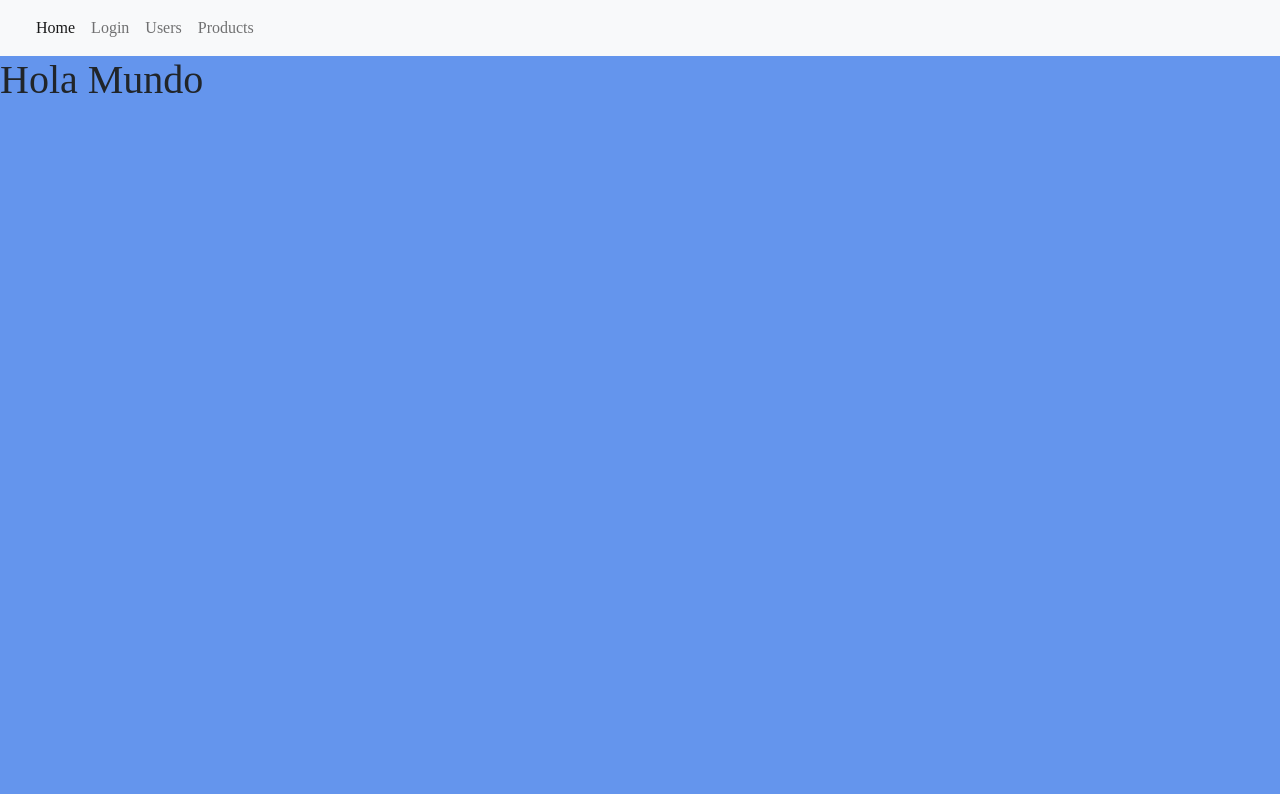
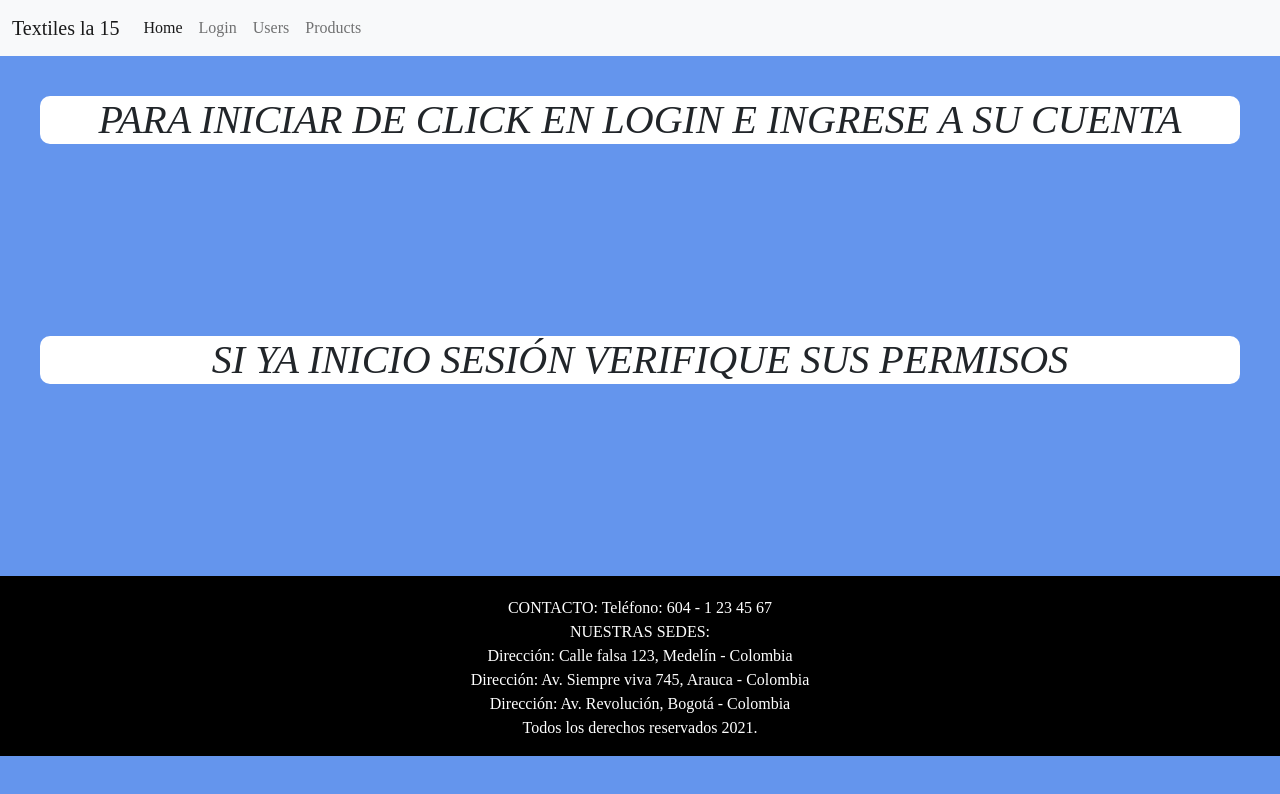
Before and after one commit to amarulandap/proyecto_mintic_3, a React (Create React App) app in the folder textiles-la-15/: page / in a window 1280 px wide. Shown: the top 794 px of the page. Built offline with nearby package versions, Linux system fonts and the light colour scheme.

Commit message:
se actualiza navbar

```diff
--- a/textiles-la-15/src/App.js
+++ b/textiles-la-15/src/App.js
@@ -1,33 +1,62 @@
-import React, { Fragment } from 'react';
-import logo from './logo.svg';
+import React from 'react';
 import './App.css';
 import RegisterProducts from './ManageProducts/RegisterProducts';
 import UsersRegister from './UsersRegister/UsersRegister';
 import UsersForm from './UsersForm/UsersForm';
+import UsersUpdate from './UsersRegister/UsersUpdate';
+import UsersInfo from './UsersRegister/UsersInfo';
 import { BrowserRouter as Router, Switch, Route } from 'react-router-dom';
 import NavbarComponent from './shared/components/navbar/NavbarComponent';
+import ListProducts from './ManageProducts/GestionProductos';
+import GestionVentas from './ManageProducts/GestionVentas';
+import FooterComponent from './shared/components/footer/footerComponent';
+import AddVentas from './ManageSales/AddVentas';
+import ForbidenComponent from './shared/components/forbiden/ForbidenComponent';
+import Home from './Home/Home';
+import { useAuth0 } from "@auth0/auth0-react";
 
 function App() {
+  const {isAuthenticated } = useAuth0();
+
   return (
     <Router>
-      <NavbarComponent/>
+      <NavbarComponent title="Textiles la 15" />
       <Switch>
         <Route path="/" exact>
-          <h1>Hola Mundo</h1>
+          {isAuthenticated ? <Home /> : <ForbidenComponent />}
         </Route>
         <Route path="/login" exact>
-          <h1>Elemento Login</h1>
+          <h1></h1>
         </Route>
         <Route path="/register" exact>
-          <UsersRegister />
+           {isAuthenticated ? <UsersRegister /> : <ForbidenComponent />}
         </Route>
         <Route path="/registerProducts" exact>
-          <RegisterProducts />
+          {isAuthenticated ? <RegisterProducts /> :<ForbidenComponent />}
+        </Route>
+        <Route path="/listProducts" exact>
+          {isAuthenticated ? <ListProducts/> : <ForbidenComponent />}
+        </Route>
+        <Route path="/GestionVentas" exact>
+          <GestionVentas />
         </Route>
         <Route path="/usersForm" exact>
           <UsersForm />
         </Route>
+        <Route path="/usersUpdate" exact>
+          <UsersUpdate />
+        </Route>
+        <Route path="/usersInfo" exact>
+          <UsersInfo />
+        </Route>
+        <Route path="/ManageSales" exact>
+          {isAuthenticated ? <AddVentas /> : <ForbidenComponent />}
+        </Route>
+        <Route path="/forbiden" exact>
+          <ForbidenComponent />
+        </Route>
       </Switch>
+      <FooterComponent/>
     </Router>
   );
 }
```
